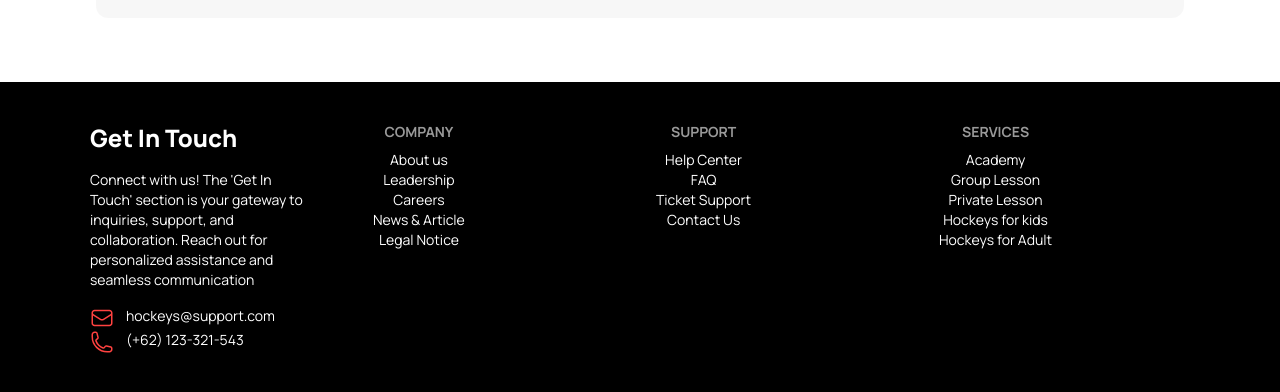
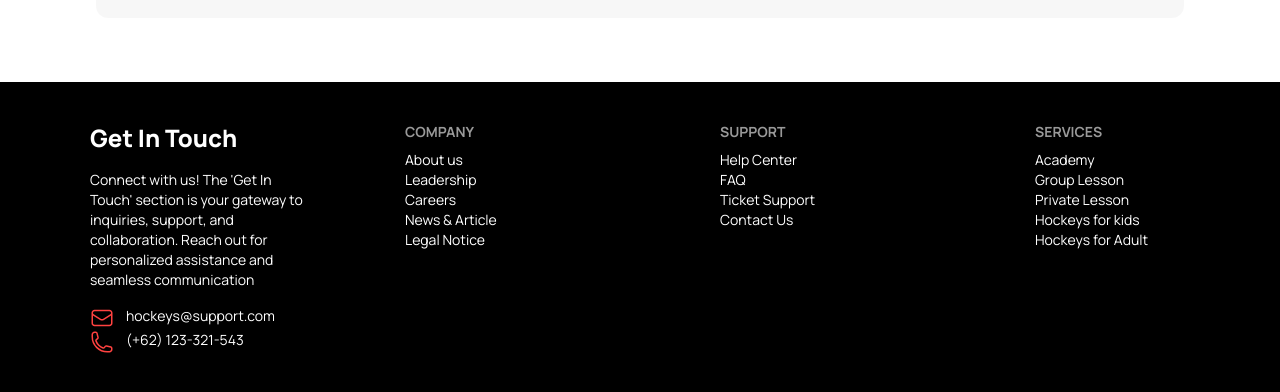
Before and after one commit to shorot-chicham/hockey, a plain HTML site: page index.html in a window 1280 px wide. Shown: the part 4837-5229 px from the top of the page. Drawn offline with nearby package versions, Linux system fonts and the light colour scheme.

Commit message:
fexed some alignment problem

```diff
--- a/index.html
+++ b/index.html
@@ -621,7 +621,7 @@
     </main>
     <!-- footer -->
     <footer class="footer p-10 bg-black text-white text-base-content">
-        <div class="grid grid-cols-2 gap-8 w-11/12 lg:grid-cols-4 lg:justify-center mx-auto justify-evenly">
+        <div class="grid grid-cols-2 gap-8 lg:gap-40 w-11/12 lg:grid-cols-4 lg:justify-between mx-auto justify-evenly">
             <div class="col-span-2 lg:col-span-1 w-full lg:w-auto">
                     <h2 class="text-2xl font-extrabold text-center lg:text-left">Get In Touch</h2>
                     <p class="text-center lg:text-left lg:w-56 my-4">Connect with us! The 'Get In Touch' section is your
@@ -636,7 +636,7 @@
                         <p>(+62) 123-321-543</p>
                     </div>
             </div>
-            <nav class="flex flex-col w-full lg:w-auto lg:justify-start items-center justify-center">
+            <nav class="flex flex-col w-full lg:w-auto lg:justify-start lg:items-start items-center justify-center">
                 <header class="footer-title">Company</header>
                 <a class="link link-hover">About us</a>
                 <a class="link link-hover">Leadership</a>
@@ -644,14 +644,14 @@
                 <a class="link link-hover">News & Article</a>
                 <a class="link link-hover">Legal Notice</a>
             </nav>
-            <nav class="flex w-full lg:w-auto lg:justify-start flex-col justify-center items-center">
+            <nav class="flex w-full lg:w-auto lg:justify-start flex-col justify-center lg:items-start items-center">
                 <header class="footer-title">Support</header>
                 <a class="link link-hover">Help Center</a>
                 <a class="link link-hover">FAQ</a>
                 <a class="link link-hover">Ticket Support</a>
                 <a class="link link-hover">Contact Us</a>
             </nav>
-            <nav class="col-span-2 lg:col-span-1 w-full lg:w-auto flex flex-col justify-center lg:justify-start items-center">
+            <nav class="col-span-2 lg:col-span-1 w-full lg:w-auto flex flex-col justify-center lg:justify-start lg:items-start items-center">
                 <header class="footer-title text-center">Services</header>
                 <a class="link link-hover text-justify">Academy</a>
                 <a class="link link-hover text-justify">Group Lesson</a>
```
